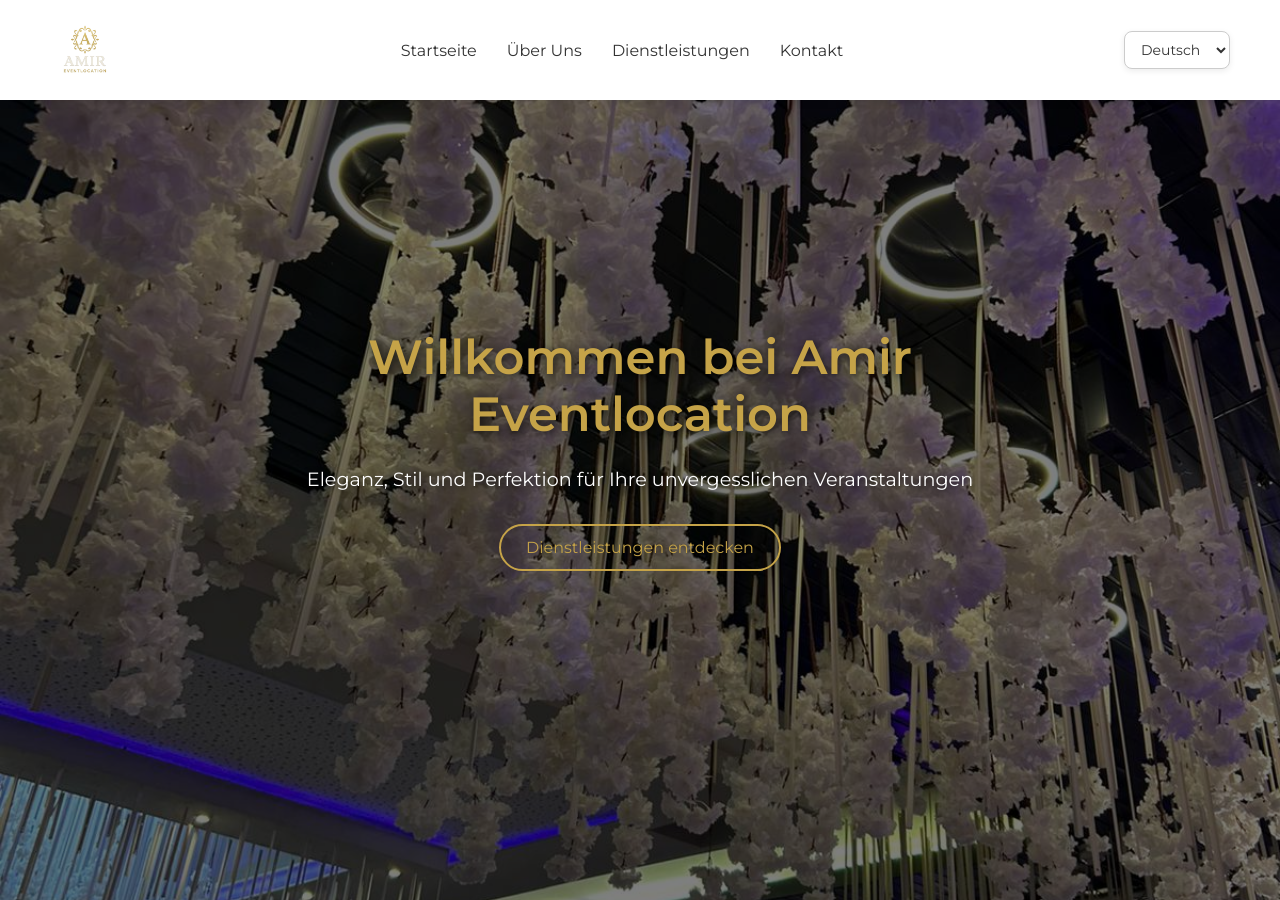
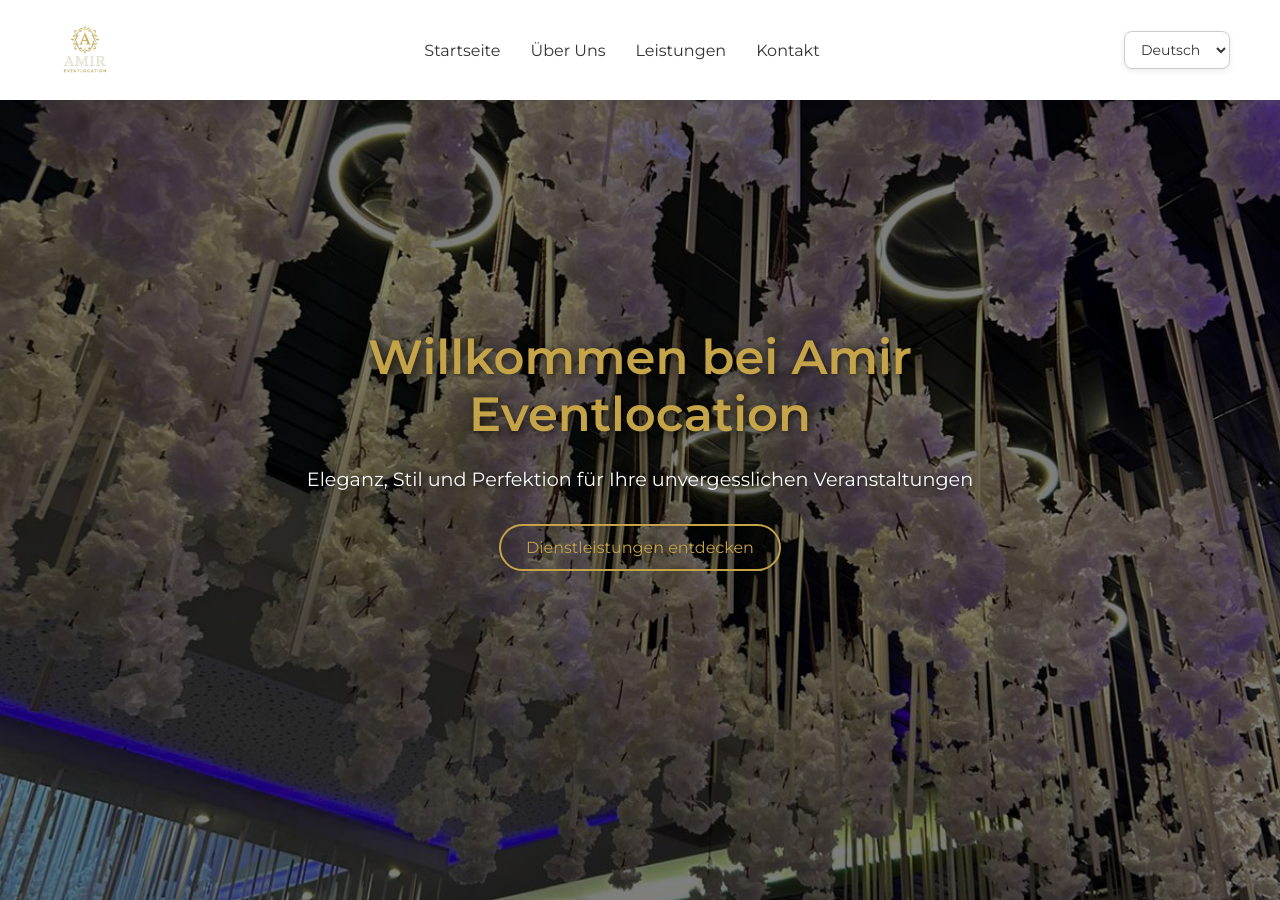
Before and after one commit to rasadli/AmirEventLocation, a plain HTML site: page index.html in a window 1280 px wide. Shown: the top 900 px of the page. Drawn offline with nearby package versions, Linux system fonts and the light colour scheme.

Commit message:
style changed

```diff
--- a/index.html
+++ b/index.html
@@ -36,7 +36,7 @@
             <nav>
                 <a href="#home">Startseite</a>
                 <a href="#about">Über Uns</a>
-                <a href="#services">Dienstleistungen</a>
+                <a href="#services">Leistungen</a>
                 <a href="#contact">Kontakt</a>
             </nav>
             <select id="language-switcher" onchange="changeLanguage()" class="language-select">
```
